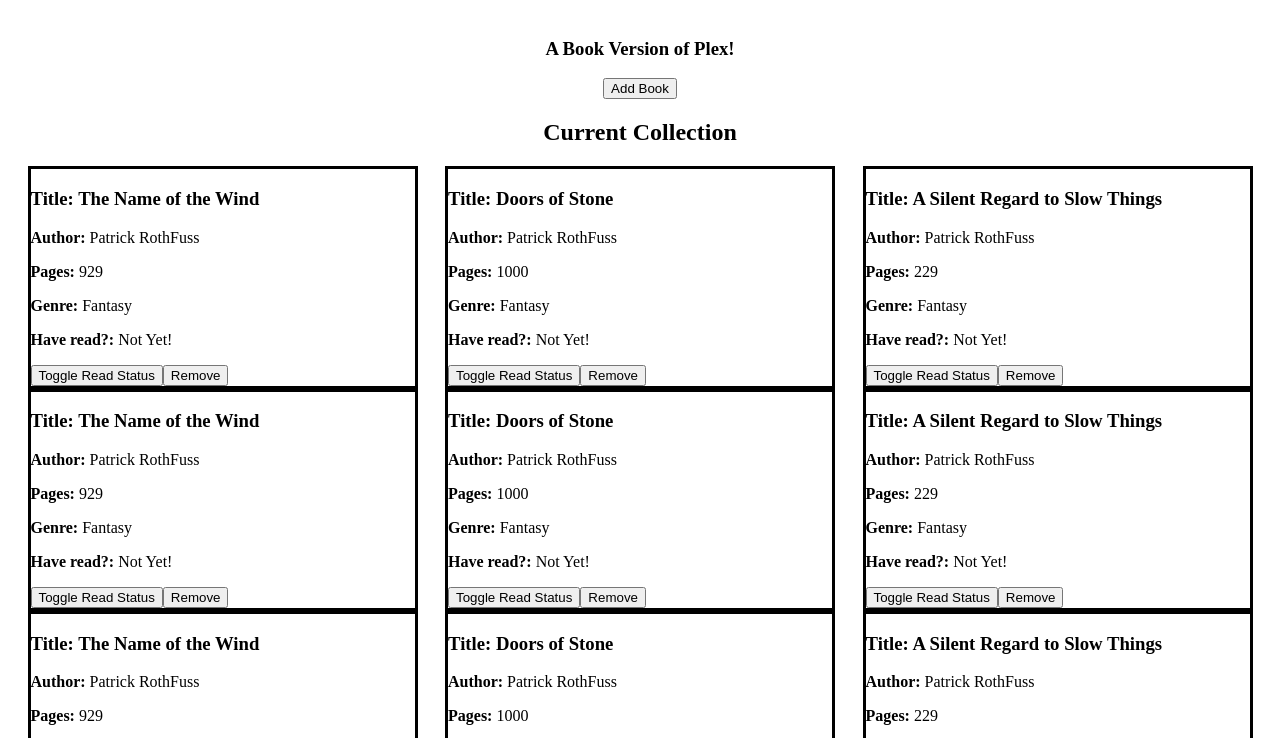
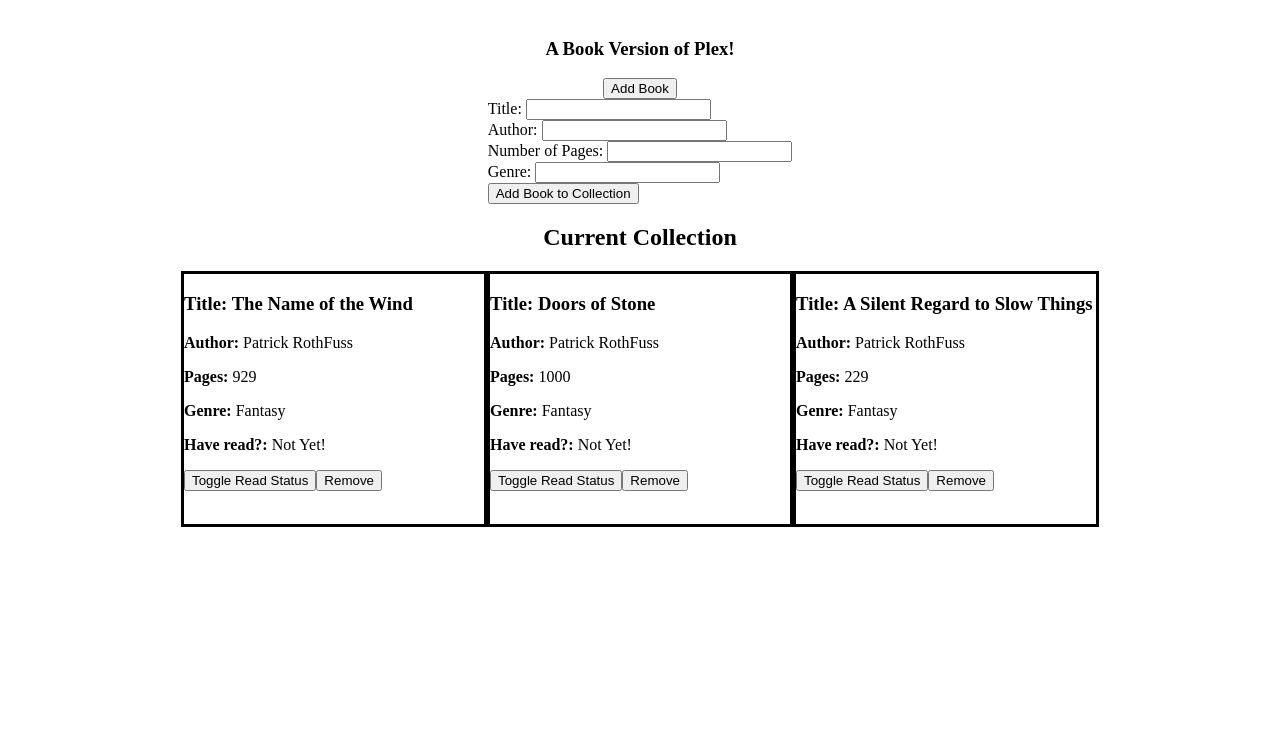
Before and after one commit to Fico27/library-project, a plain HTML site: page index.html in a window 1280 px wide. Both pictures are taken after a click on the button "Add Book". Shown: the part 61-799 px from the top of the page. Drawn offline with Linux system fonts and the light colour scheme.

Commit message:
added in remove book functionality, added in toggle read status functionality, and fixed issue where you had to click add book twice before the form would open.

```diff
--- a/index.html
+++ b/index.html
@@ -17,7 +17,7 @@
 
         <button class="calltoform" onclick="showBookForm()">Add Book</button>
 
-        <div class="formcontainer">
+        <div class="formcontainer" style="display: none;">
             <form action="">
 
                 <div>
--- a/script.js
+++ b/script.js
@@ -30,9 +30,15 @@ const bookDisplay = document.querySelector(".bookdisplay");
 const addBookButton = document.querySelector(".calltoform")
 let form = document.querySelector("form");
 let formDiv = document.querySelector(".formcontainer");
-const myLibrary = [book1, book2, book3, book1, book2, book3, book1, book2, book3, book1, book2, book3];
+const myLibrary = [book1, book2, book3];
 
 
+
+function resetDisplay() {
+    while (bookDisplay.firstChild) {
+        bookDisplay.removeChild(bookDisplay.lastChild);
+    }
+}
 
 function showBookForm() {
     if (formDiv.style.display === "none") {
@@ -51,7 +57,9 @@ form.addEventListener("submit", (e) => {
     const addBookGenre = document.querySelector("#genre");
 
     addBookToLibrary(addBookTitle.value, addBookAuthor.value, addBookGenre.value, addBookPages.value);
-    loadBooks();
+
+    resetDisplay()
+    loadBooks()
     form.reset()
 })
 
@@ -85,23 +93,38 @@ function loadBooks() {
 
         // populates the informatino onto each card.
 
-        const createTitle = document.createElement("h3")
-        createTitle.innerHTML = `<strong>Title:</strong> ${book.title}`
-        const createAuthor = document.createElement("p")
-        createAuthor.innerHTML = `<strong>Author:</strong> ${book.author}`
-        const createpages = document.createElement("p")
-        createpages.innerHTML = `<strong>Pages:</strong> ${book.pages}`
-        const createGenre = document.createElement("p")
-        createGenre.innerHTML = `<strong>Genre:</strong> ${book.genre}`
-        const createHaveRead = document.createElement("p")
-        createHaveRead.innerHTML = `<strong>Have read?:</strong> Not Yet!`
+        const createTitle = document.createElement("h3");
+        createTitle.innerHTML = `<strong>Title:</strong> ${book.title}`;
+        const createAuthor = document.createElement("p");
+        createAuthor.innerHTML = `<strong>Author:</strong> ${book.author}`;
+        const createpages = document.createElement("p");
+        createpages.innerHTML = `<strong>Pages:</strong> ${book.pages}`;
+        const createGenre = document.createElement("p");
+        createGenre.innerHTML = `<strong>Genre:</strong> ${book.genre}`;
+        const createHaveRead = document.createElement("p");
+        createHaveRead.innerHTML = `<strong>Have read?:</strong> Not Yet!`;
 
         //buttons
-        const createReadButton = document.createElement("button")
-        createReadButton.innerHTML = "Toggle Read Status"
-        const createRemoveButton = document.createElement("button")
-        createRemoveButton.innerHTML = "Remove"
+        const createReadButton = document.createElement("button");
+        createReadButton.innerHTML = "Toggle Read Status";
+        createReadButton.className = "haveReadButton";
+        const createRemoveButton = document.createElement("button");
+        createRemoveButton.innerHTML = "Remove";
+        createRemoveButton.className = "removeButton";
 
+        //Removes each book
+        createRemoveButton.addEventListener('click', () => {
+            bookDisplay.removeChild(createBookCard)
+        });
+
+        // Toogles the have read paragraph
+        createReadButton.addEventListener('click', () => {
+            if(createHaveRead.innerHTML === `<strong>Have read?:</strong> Not Yet!`){
+                createHaveRead.innerHTML = `<strong>Have read?:</strong> Yes!`
+            } else {
+                createHaveRead.innerHTML = `<strong>Have read?:</strong> Not Yet!`
+            }
+        });
 
         createBookCard.appendChild(createTitle);
         createBookCard.appendChild(createAuthor);
--- a/style.css
+++ b/style.css
@@ -29,8 +29,8 @@ html, body {
 }
 
 .bookcard{
-    height: 30%;
-    width: 30%;
+    height: 250px;
+    width: 300px;
     border: 3px solid black;
 
 }
@@ -38,3 +38,7 @@ html, body {
 .formcontainer{
     display: none;
 }
+
+form{
+    display: block;
+}
```
